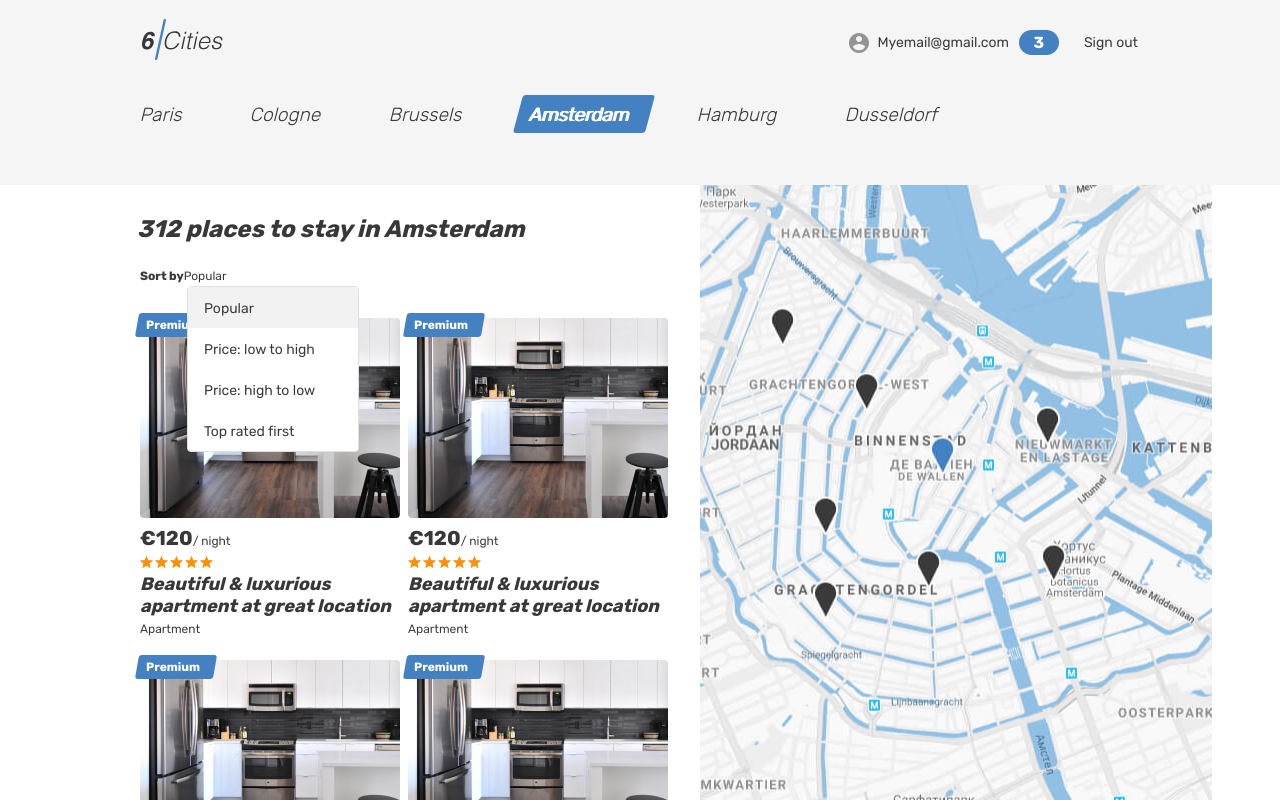
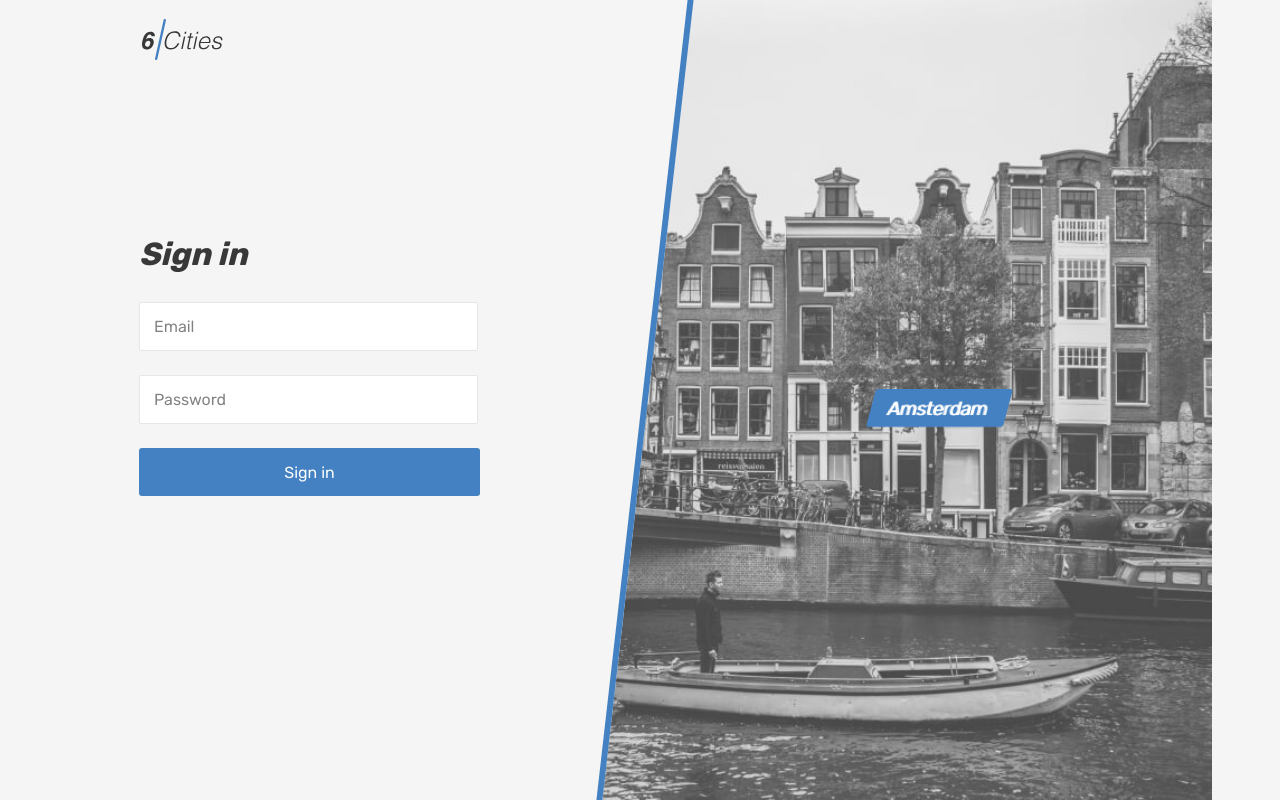
Before and after one commit to mrWalter1/rental-service, a React (Vite) app in the folder client/: page /login in a window 1280 px wide. Built offline with nearby package versions, Linux system fonts and the light colour scheme.

Commit message:
обновил

```diff
--- a/client/package.json
+++ b/client/package.json
@@ -18,8 +18,8 @@
   },
   "devDependencies": {
     "@eslint/js": "^9.25.0",
-    "@types/react": "^19.1.2",
-    "@types/react-dom": "^19.1.2",
+    "@types/react": "^19.1.6",
+    "@types/react-dom": "^19.1.5",
     "@typescript-eslint/eslint-plugin": "^8.32.0",
     "@typescript-eslint/parser": "^8.32.0",
     "@vitejs/plugin-react": "^4.4.1",
--- a/client/src/components/app/app.tsx
+++ b/client/src/components/app/app.tsx
@@ -1,7 +1,34 @@
-import { MainPage } from '../../pages/main-page/main-page';
+// src/components/app/app.tsx
 
-function App() {
-  return <MainPage />;
+import { BrowserRouter, Routes, Route } from 'react-router-dom';
+import { MainPage}      from '../../pages/main-page/main-page';
+import { LoginPage }    from '../../pages/login-page/login-page';
+import { FavoritesPage }from '../../pages/favorites-page/favorites-page';
+import { OfferPage  }   from '../../pages/offer-page/offer-page';
+import { EmptyPage }    from '../../pages/empty-page/empty-page';
+import { AppRoute }  from '../../const';
+import React, { JSX } from 'react';
+
+type AppMainPageProps = {
+  rentalOffersCount: number;
+};
+
+function App({ rentalOffersCount }: AppMainPageProps): JSX.Element {
+  return (
+    <BrowserRouter>
+      <Routes>
+        <Route
+          path={AppRoute.Main}
+          element={<MainPage rentalOffersCount={rentalOffersCount} />}
+        />
+        <Route path={AppRoute.Login} element={<LoginPage />} />
+        <Route path={AppRoute.Favorites} element={<FavoritesPage />} />
+        <Route path={AppRoute.Offer} element={<OfferPage />} />
+        {/* Все остальные пути — 404 */}
+        <Route path="*" element={<EmptyPage />} />
+      </Routes>
+    </BrowserRouter>
+  );
 }
 
-export { App };
+export default App;
--- a/client/src/const.ts
+++ b/client/src/const.ts
@@ -5,4 +5,11 @@ export const AppRoute = {
   Login:     '/login',
   Favorites: '/favorites',
   Offer:     '/offer/:id',
+
 } as const;
+
+// src/const.ts
+
+export const Setting = {
+  rentalOffersCount: 312,
+} as const;
--- a/client/src/index.tsx
+++ b/client/src/index.tsx
@@ -1,10 +1,16 @@
-import { StrictMode } from 'react';
-import { createRoot } from 'react-dom/client';
-import { App } from './components/app/app';
+// src/index.tsx
 
-const root = createRoot(document.getElementById('root')!);
+import React from 'react';
+import ReactDOM from 'react-dom/client';
+import App from './components/app/app';
+import { Setting } from './const';
+
+const root = ReactDOM.createRoot(
+  document.getElementById('root') as HTMLElement
+);
+
 root.render(
-  <StrictMode>
-    <App />
-  </StrictMode>
+  <React.StrictMode>
+    <App rentalOffersCount={Setting.rentalOffersCount} />
+  </React.StrictMode>
 );
--- a/client/src/pages/main-page/main-page.tsx
+++ b/client/src/pages/main-page/main-page.tsx
@@ -1,7 +1,13 @@
 import { CitiesCard } from "../../components/cities-card/cities-card";
+import React, { JSX } from 'react';
 
-function MainPage() {
-    return(
+
+type MainPageProps = {
+  rentalOffersCount: number;
+};
+
+function MainPage({ rentalOffersCount }: MainPageProps): JSX.Element {
+  return (
         <div className="page page--gray page--main">
       <header className="header">
         <div className="container">
@@ -74,7 +80,7 @@ function MainPage() {
           <div className="cities__places-container container">
             <section className="cities__places places">
               <h2 className="visually-hidden">Places</h2>
-              <b className="places__found">312 places to stay in Amsterdam</b>
+              <b className="places__found">{rentalOffersCount} places to stay in Amsterdam</b>
               <form className="places__sorting" action="#" method="get">
                 <span className="places__sorting-caption">Sort by</span>
                 <span className="places__sorting-type" tabIndex={0}>
--- a/client/tsconfig.json
+++ b/client/tsconfig.json
@@ -8,7 +8,10 @@
     "jsx": "react-jsx",
     "esModuleInterop": true,
     "skipLibCheck": true,
-    "forceConsistentCasingInFileNames": true
+    "forceConsistentCasingInFileNames": true,
+    // Ниже — важно:
+    "types": ["react", "react-dom"],
+    "lib": ["DOM", "DOM.Iterable", "ESNext"]
   },
   "include": ["src"]
 }
```
Also changed, not shown: 1 other file (tests, documents, lock files or other folders).
